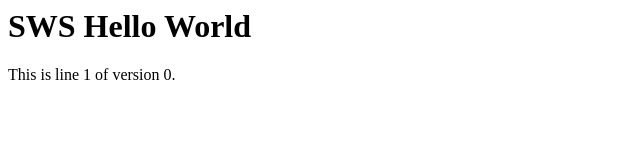
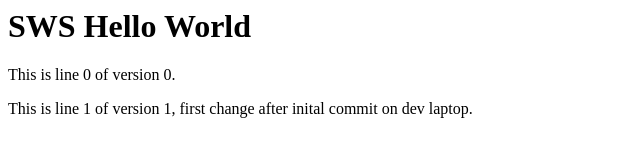
Before and after one commit to daurrutia/git-hello-world, a plain HTML site: page index.html in a window 1280 px wide. Shown: the whole page, without its empty margins (0-640 px from the left). Drawn offline with Linux system fonts and the light colour scheme.

Commit message:
added line after initial commit from dev laptop. 2nd commit.

```diff
--- a/index.html
+++ b/index.html
@@ -1,4 +1,5 @@
 <html>
 <h1>SWS Hello World</h1>
-<p>This is line 1 of version 0.</p>
+<p>This is line 0 of version 0.</p>
+<p>This is line 1 of version 1, first change after inital commit on dev laptop.</p>
 </html>
```
